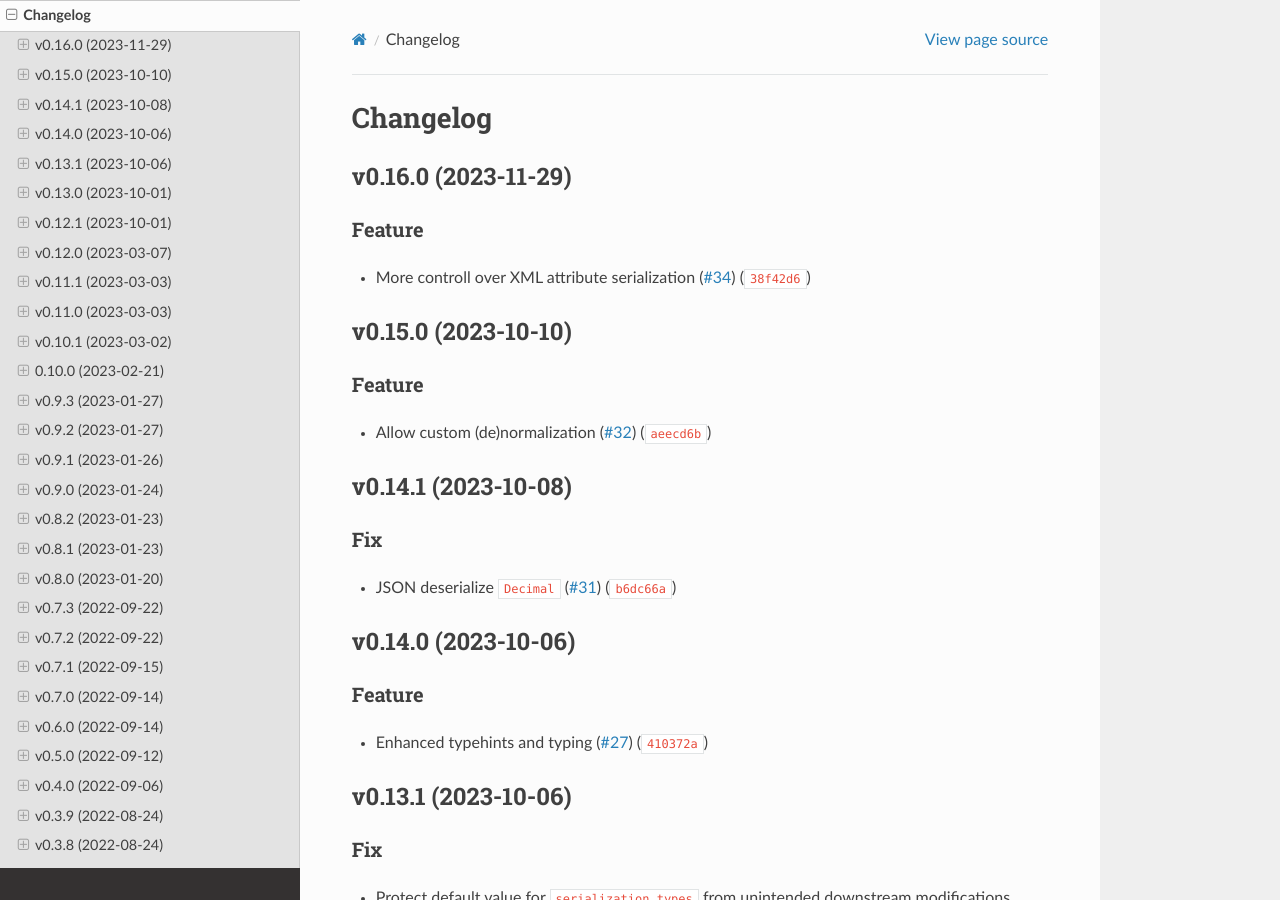
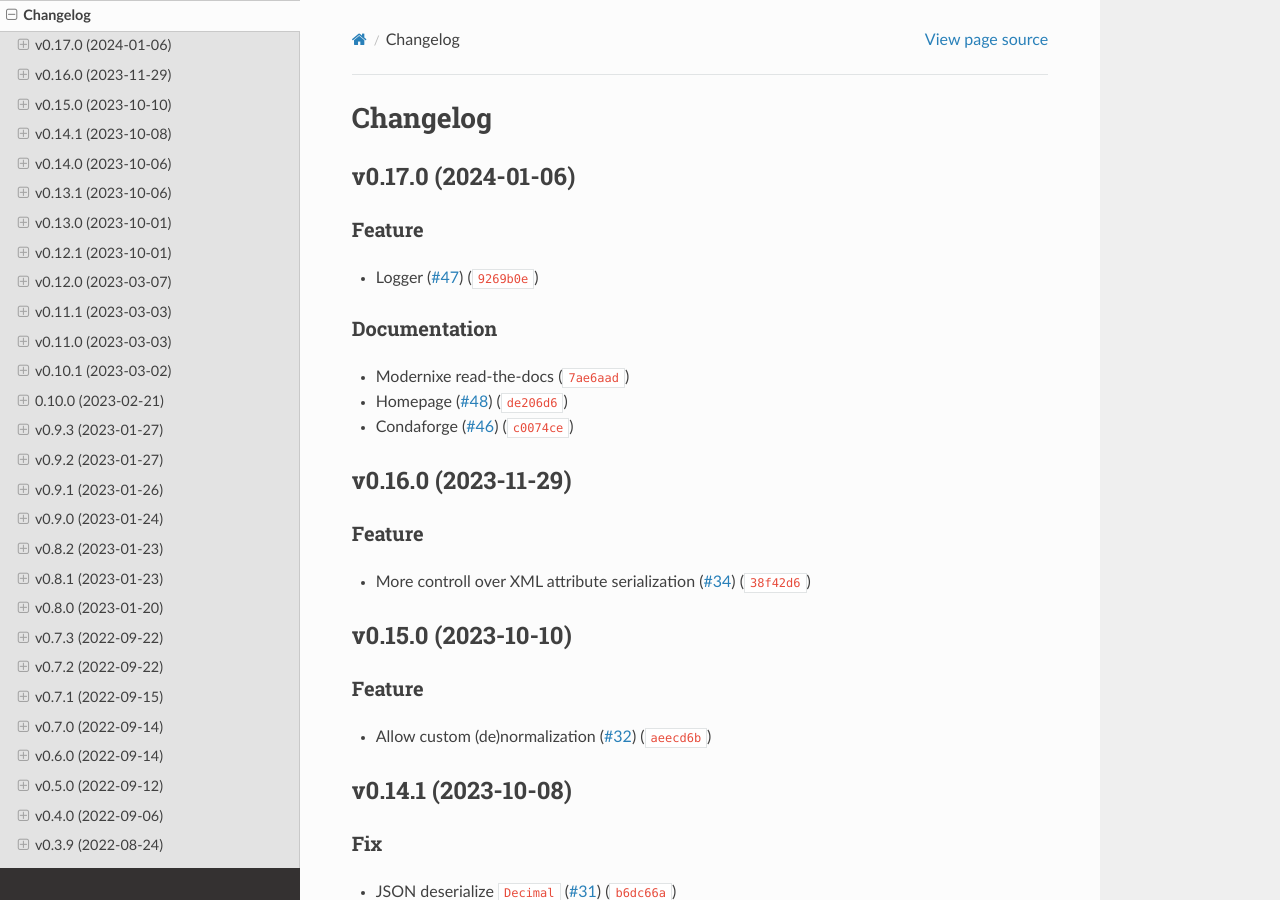
Before and after one commit to madpah/serializable, a Sphinx documentation site: the page built from docs/changelog.rst, in a window 1280 px wide and 900 px high. Built offline with Sphinx 7.4.7 and the Read the Docs theme 2.0.0, drawn with Linux system fonts in a browser that asks for light colours.

Commit message:
0.17.0
chore(release): 0.17.0

Automatically generated by python-semantic-release

```diff
--- a/CHANGELOG.md
+++ b/CHANGELOG.md
@@ -1,6 +1,18 @@
 # Changelog
 
 <!--next-version-placeholder-->
+
+## v0.17.0 (2024-01-06)
+
+### Feature
+
+* Logger ([#47](https://github.com/madpah/serializable/issues/47)) ([`9269b0e`](https://github.com/madpah/serializable/commit/9269b0e681665abaef3f110925cd098b2438880f))
+
+### Documentation
+
+* Modernixe read-the-docs ([`7ae6aad`](https://github.com/madpah/serializable/commit/7ae6aad3b5939508238d1502c116866ef79949cb))
+* Homepage ([#48](https://github.com/madpah/serializable/issues/48)) ([`de206d6`](https://github.com/madpah/serializable/commit/de206d6083be643a58f08554b61518367f67cda1))
+* Condaforge ([#46](https://github.com/madpah/serializable/issues/46)) ([`c0074ce`](https://github.com/madpah/serializable/commit/c0074ce911f66bc6de0a451b8922f80f1ffa6270))
 
 ## v0.16.0 (2023-11-29)
 
--- a/docs/conf.py
+++ b/docs/conf.py
@@ -25,7 +25,7 @@ author = 'Paul Horton'
 
 # The full version, including alpha/beta/rc tags
 # !! version is managed by semantic_release
-release = '0.16.0'
+release = '0.17.0'
 
 # -- General configuration ---------------------------------------------------
 
--- a/pyproject.toml
+++ b/pyproject.toml
@@ -5,7 +5,7 @@ build-backend = "poetry.core.masonry.api"
 
 [tool.poetry]
 name = "py-serializable"
-version = "0.16.0"
+version = "0.17.0"
 description = "Library for serializing and deserializing Python Objects to and from JSON and XML."
 authors = ["Paul Horton <paul.horton@owasp.org>"]
 maintainers = [
--- a/serializable/__init__.py
+++ b/serializable/__init__.py
@@ -71,7 +71,7 @@ import typing  # noqa: F401 # isort: skip
 
 # !! version is managed by semantic_release
 # do not use typing here, or else `semantic_release` might have issues finding the variable
-__version__ = '0.16.0'
+__version__ = '0.17.0'
 
 # make logger publicly available, as stable API
 logger = _logger
```
